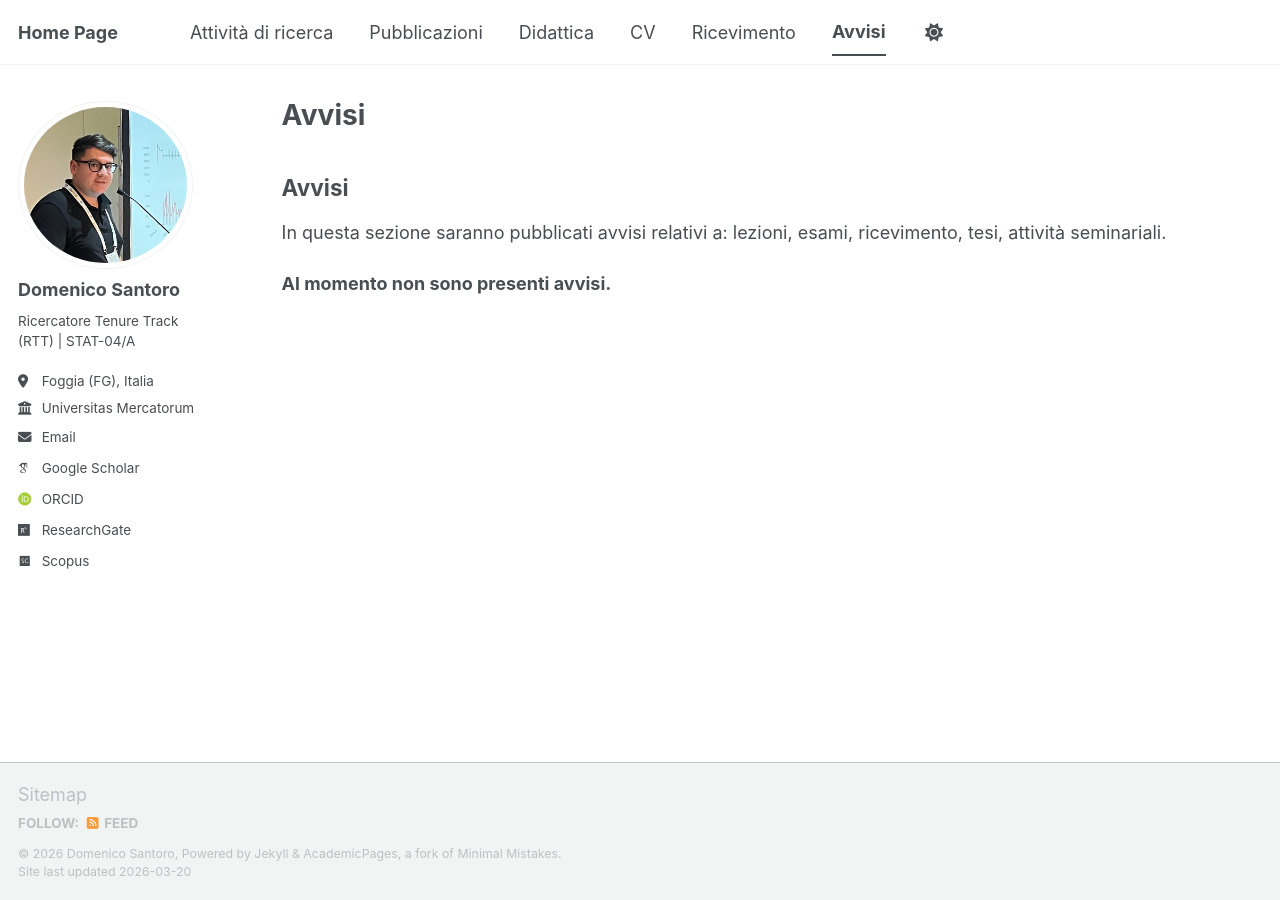
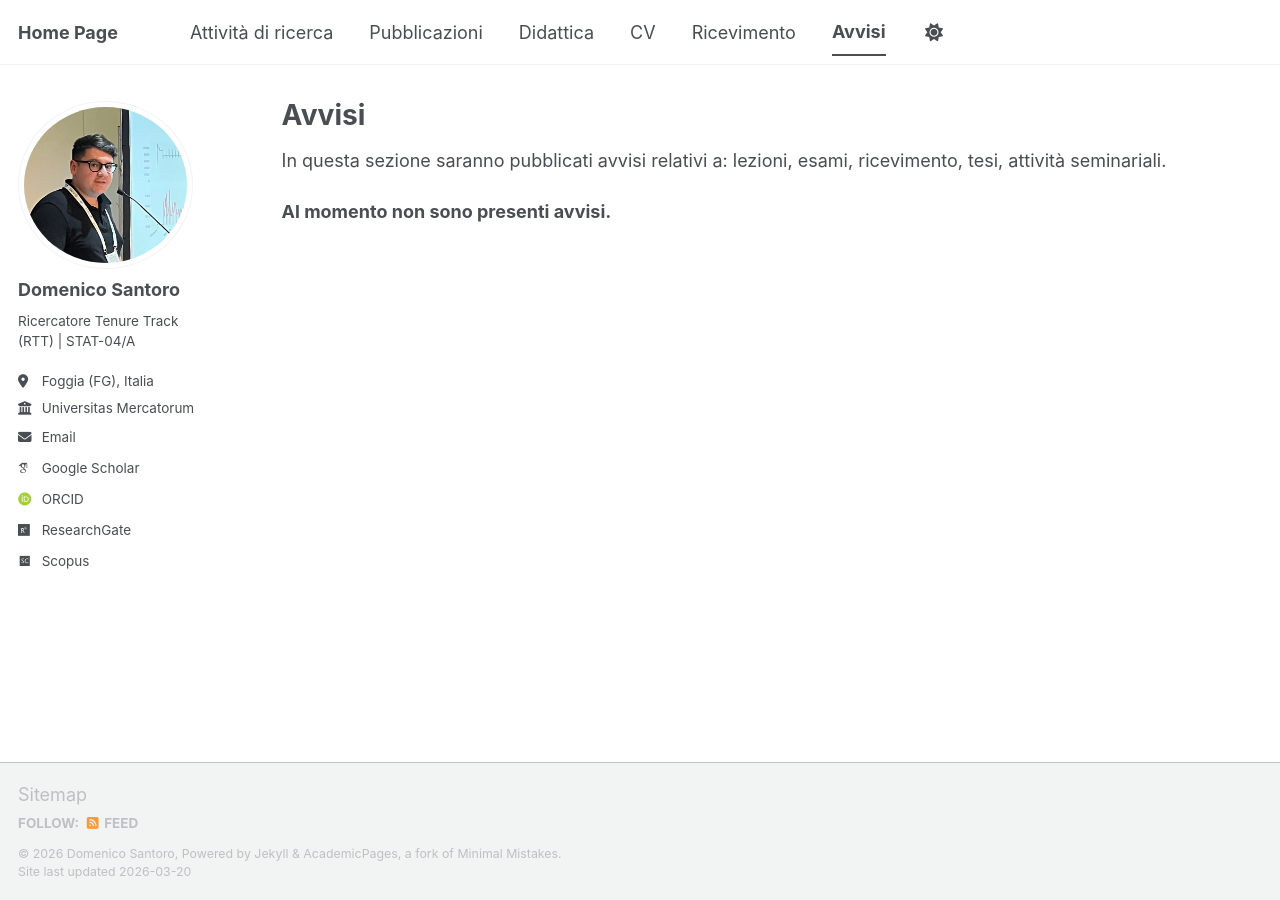
Before and after one commit to mimmoexe/mimmoexe.github.io, a Jekyll site: the page built from _pages/news.md, in a window 1280 px wide. Built offline with Jekyll 4.4.1, drawn with Linux system fonts in a browser that asks for light colours; some web fonts are replaced; a script bundle is joined from its source files by our own code; library files that are not in the unit come from our copies.

Commit message:
Update news.md

```diff
--- a/_pages/news.md
+++ b/_pages/news.md
@@ -5,8 +5,6 @@ permalink: /avvisi/
 author_profile: true
 ---
 
-## Avvisi
-
 In questa sezione saranno pubblicati avvisi relativi a: lezioni, esami, ricevimento, tesi, attività seminariali.
 
 **Al momento non sono presenti avvisi.**
```
